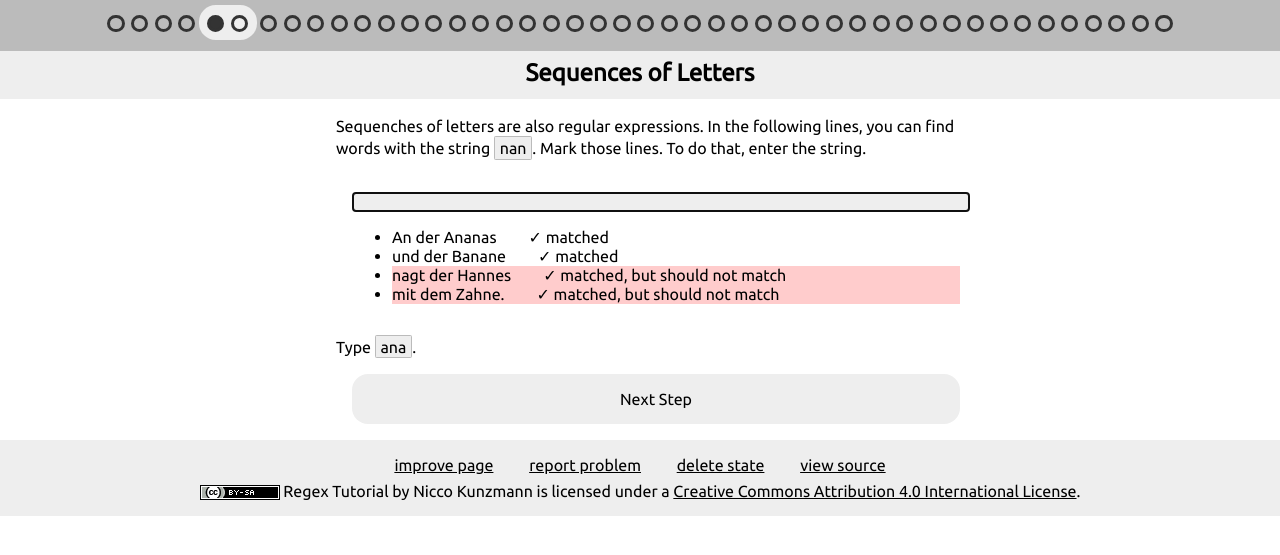
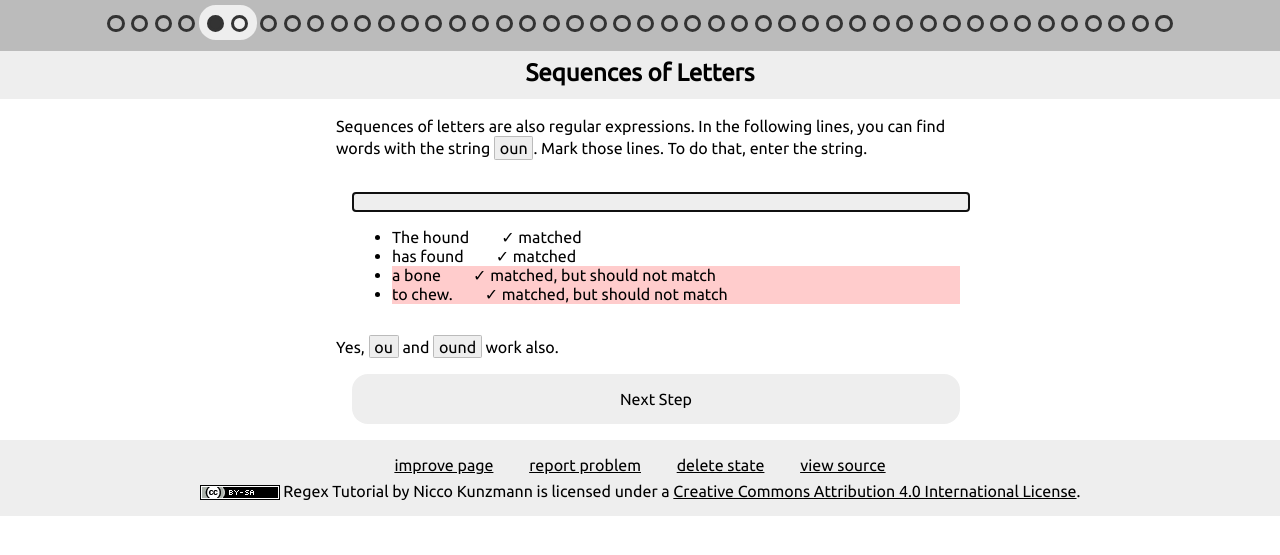
Before and after one commit to CoderDojoPotsdam/regex-tutorial, a Jekyll site: the page built from steps/02-01-sequences-of-letters.html, in a window 1280 px wide. Shown: the top 555 px of the page. Built offline with Jekyll 4.4.1, drawn with Linux system fonts in a browser that asks for light colours.

Commit message:
Changed the examples to english

```diff
--- a/steps/02-01-sequences-of-letters.html
+++ b/steps/02-01-sequences-of-letters.html
@@ -4,21 +4,21 @@ title: Sequences of Letters
 lang: en
 ---
 <p>
-  Sequenches of letters are also regular expressions.
-  In the following lines, you can find words with the string <span class="regex">nan</span>.
+  Sequences of letters are also regular expressions.
+  In the following lines, you can find words with the string <span class="regex">oun</span>.
   Mark those lines.
   To do that, enter the string.
 </p>
 <div class="playfield verbose">
-  <input type="text" value="" class="regex" reference="nan">
+  <input type="text" value="" class="regex" reference="oun">
   <div class="message"></div>
   <ul class="examples">
-    <li>An der Ananas</li>
-    <li>und der Banane</li>
-    <li>nagt der Hannes</li>
-    <li>mit dem Zahne.</li>
+    <li>The hound</li>
+    <li>has found</li>
+    <li>a bone</li>
+    <li>to chew.</li>
   </ul>
 </div>
 <p>
-  Type <span class="regex">ana</span>.
+  Yes, <span class="regex">ou</span> and <span class="regex">ound</span> work also.
 </p>
```
